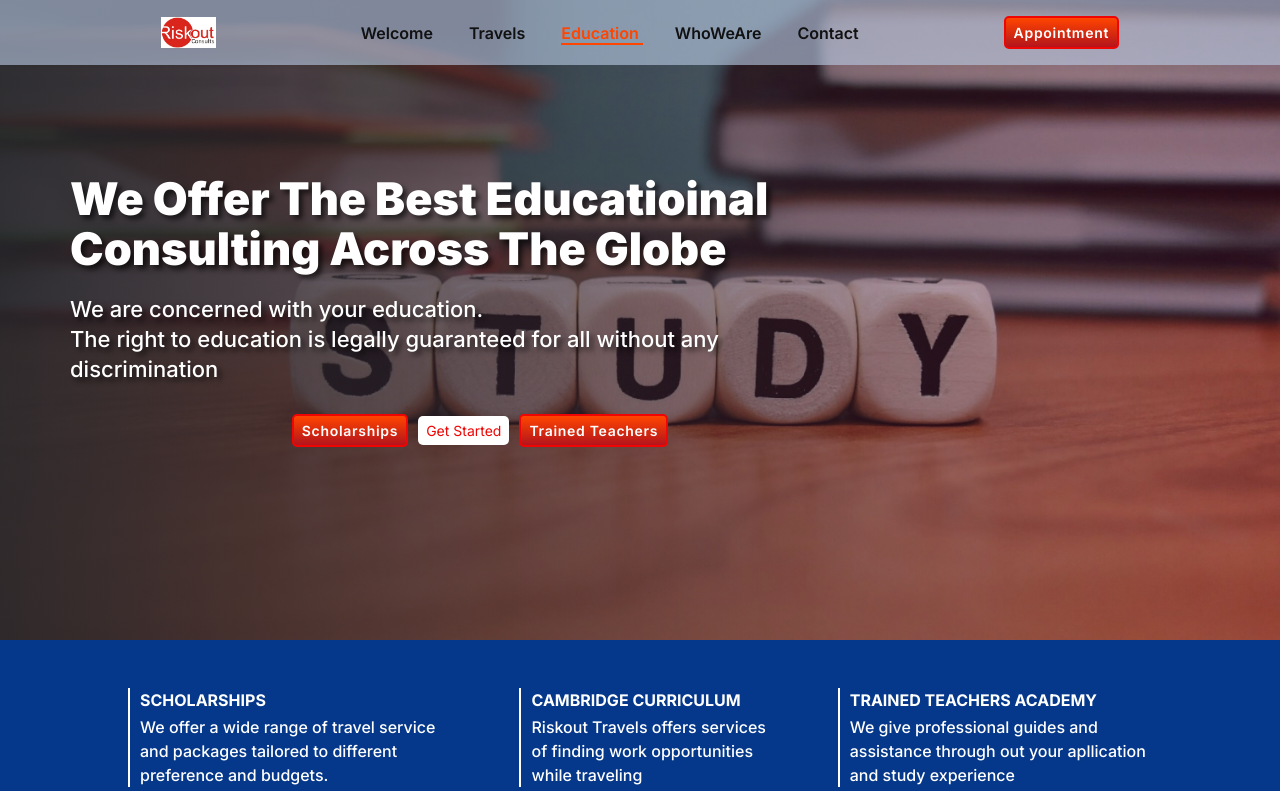
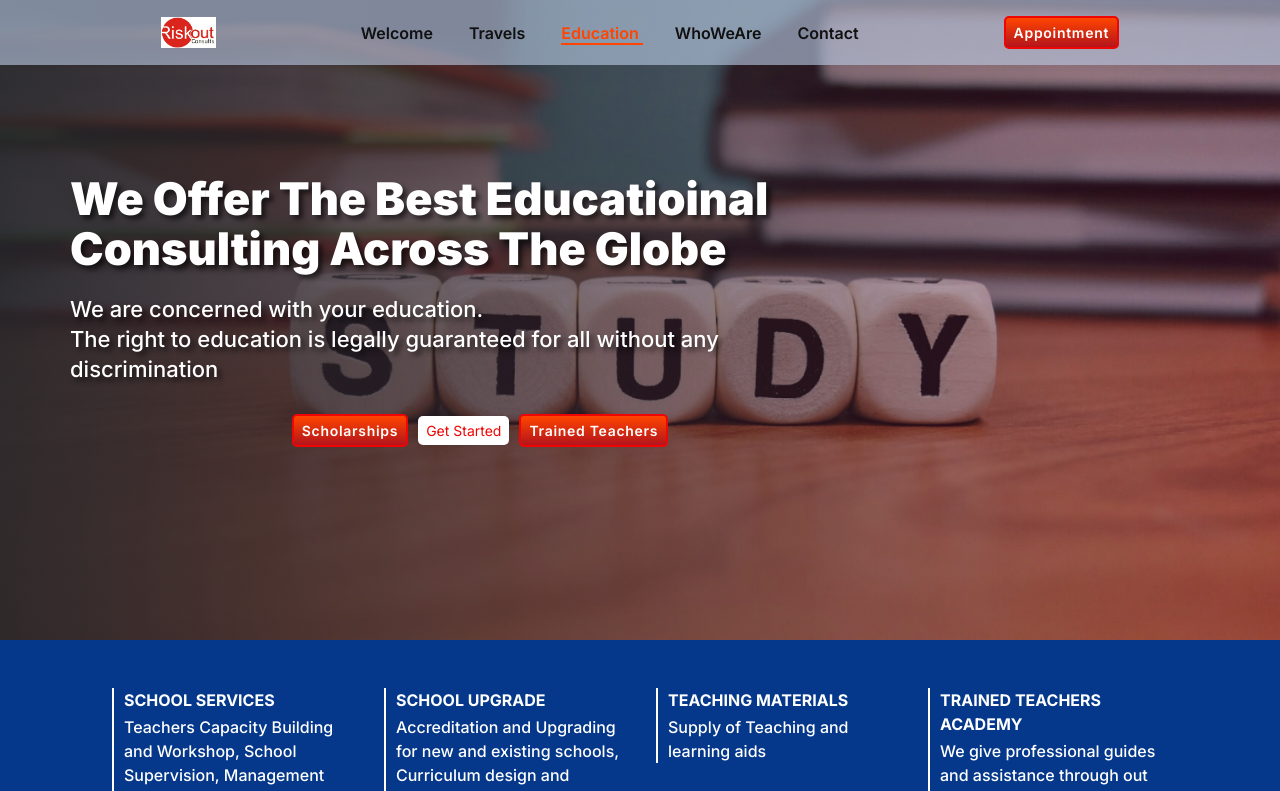
Before and after one commit to VictorKingsHub/consults, a Next.js app: page /education in a window 1280 px wide. Shown: the top 791 px of the page. Built offline with nearby package versions, Linux system fonts and the light colour scheme; grey boxes are pictures that could not be loaded.

Commit message:
welcome about

```diff
--- a/app/components/reusable/serviceOptions/ServiceOptions.module.css
+++ b/app/components/reusable/serviceOptions/ServiceOptions.module.css
@@ -3,7 +3,7 @@
     display: flex;
     flex-direction: row;
     justify-content: center;
-    align-items: center;
+    align-items: start;
     align-self: center;
     margin: 0 auto;
     background-color: var(--blue);
@@ -25,10 +25,11 @@
     justify-content: center;
     align-items: start;
     text-align: left;
-    margin: 0 2rem;
+    margin: 0 1rem;
     gap: 3px;
     padding-left: 10px;
     border-left: 2px double var(--white);
+    width: 23%;
 
 }
 
--- a/app/components/reusable/serviceOptions/ServiceOptions.tsx
+++ b/app/components/reusable/serviceOptions/ServiceOptions.tsx
@@ -6,12 +6,14 @@ interface ServiceOptionsProps {
     label1: string;
     label2: string;
     label3: string;
+    label4: string;
     desc1: string;
     desc2: string;
     desc3: string;
+    desc4: string;
 
 }
-const ServiceOptions = ({ label1, label2, label3, desc1, desc2, desc3 }: ServiceOptionsProps) => {
+const ServiceOptions = ({ label1, label2, label3, label4, desc1, desc2, desc3, desc4 }: ServiceOptionsProps) => {
   return (
 
     <div className={styles.container}>
@@ -29,6 +31,11 @@ const ServiceOptions = ({ label1, label2, label3, desc1, desc2, desc3 }: Service
                     <h3 className={styles.label}>{label3}</h3>
                     <p className={styles.desc}>{desc3}</p>
             </div>
+
+            <div className={styles.service}>
+                    <h3 className={styles.label}>{label4}</h3>
+                    <p className={styles.desc}>{desc4}</p>
+            </div>
     </div>
   )
 }
--- a/app/education/page.tsx
+++ b/app/education/page.tsx
@@ -20,10 +20,14 @@ const educationPage = () => {
       <EmblaCarouselEducation />
 
       <ServiceOptions
-        label1='SCHOLARSHIPS'
-        label2='CAMBRIDGE CURRICULUM'
-        label3='TRAINED TEACHERS ACADEMY'
-        desc1='We offer a wide range of travel service and packages tailored to different preference and budgets.' desc2='Riskout Travels offers services of finding work opportunities while traveling' desc3='We give professional guides and assistance through out your apllication and study experience'
+        label1='SCHOOL SERVICES'
+        label2='SCHOOL UPGRADE'
+        label3='TEACHING MATERIALS'
+        label4="TRAINED TEACHERS ACADEMY"
+        desc1='Teachers Capacity Building and Workshop, School Supervision, Management and Teacher&apos;s recruiting.'
+        desc2='Accreditation and Upgrading for new and existing schools, Curriculum design and  development..'
+        desc3="Supply of Teaching and learning aids"
+        desc4='We give professional guides and assistance through out your apllication and study experience'
       />
 
       <CentralText
```
